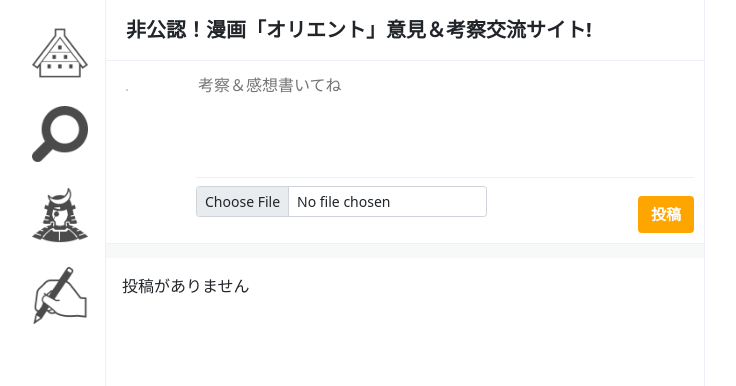
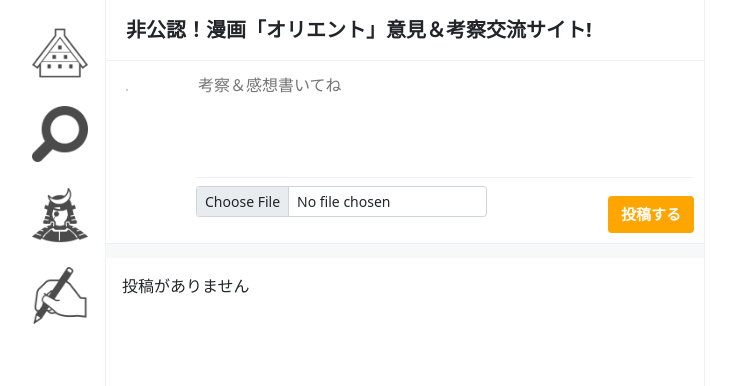
Before and after one commit to ssoranaoki/orient, a PHP site: page /home.php in a window 1280 px wide. Shown: the top 386 px of the page, without its empty margins (280-1016 px from the left). Run offline with PHP 8.4, Linux system fonts and the light colour scheme; the template is opened without the code that fills it, so the values that code supplies are empty; some libraries are stand-ins or nearby versions.

Commit message:
メッセージ変更

```diff
--- a/views/home.php
+++ b/views/home.php
@@ -27,7 +27,7 @@
                             <div class="mb-0">
                                 <input type="file" name="image" class="form-control form-control-sm">
                             </div>
-                            <button class="btn" type="submit">投稿</button>
+                            <button class="btn" type="submit">投稿する</button>
                         </div>
                     </form>
                 </div>
--- a/views/post.php
+++ b/views/post.php
@@ -27,7 +27,7 @@
                             <div class="mb-0">
                                 <input type="file" name="image" class="form-control form-control-sm">
                             </div>
-                            <button class="btn" type="submit">投稿</button>
+                            <button class="btn" type="submit">投稿する</button>
                         </div>
                     </form>
                 </div>
```
